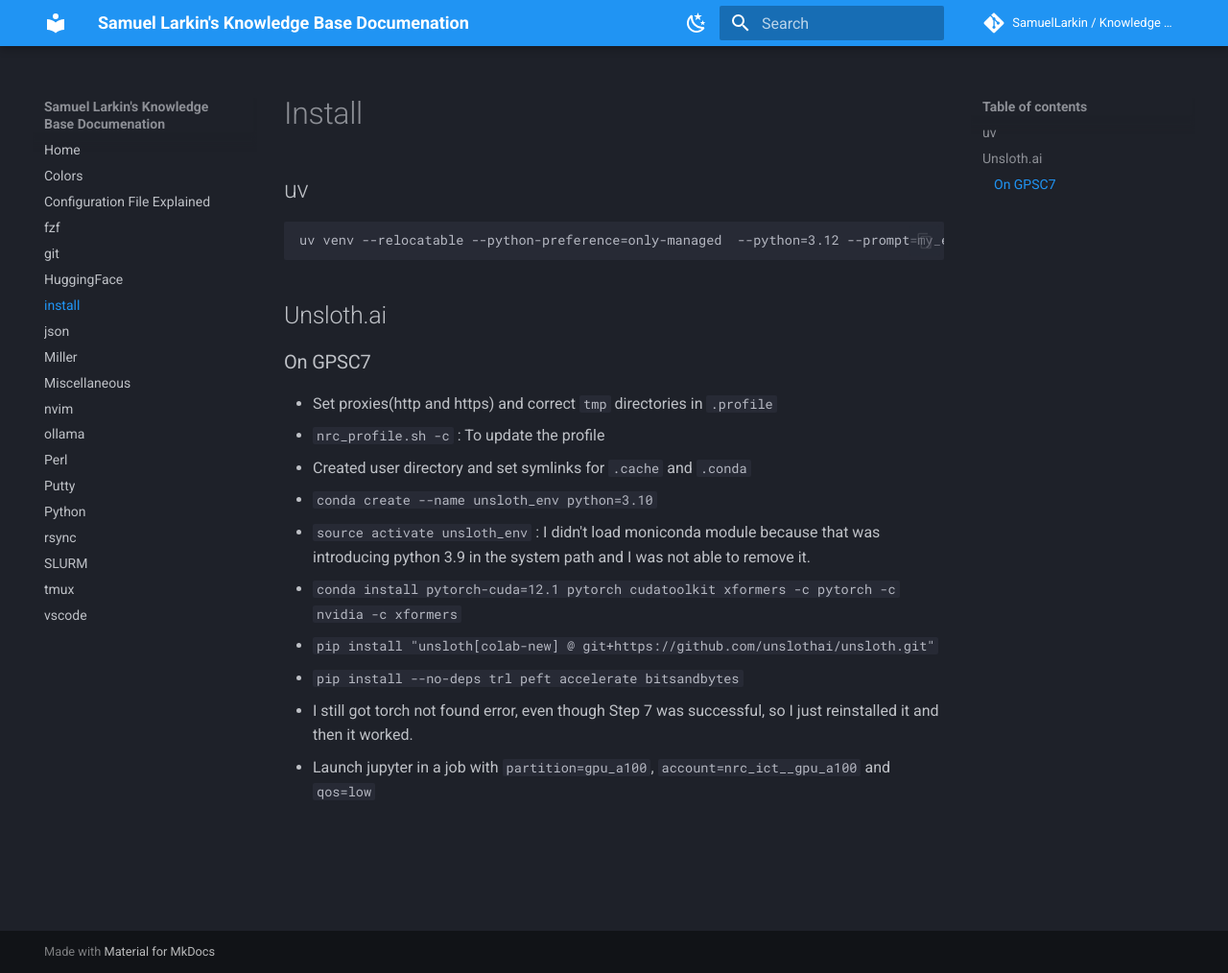
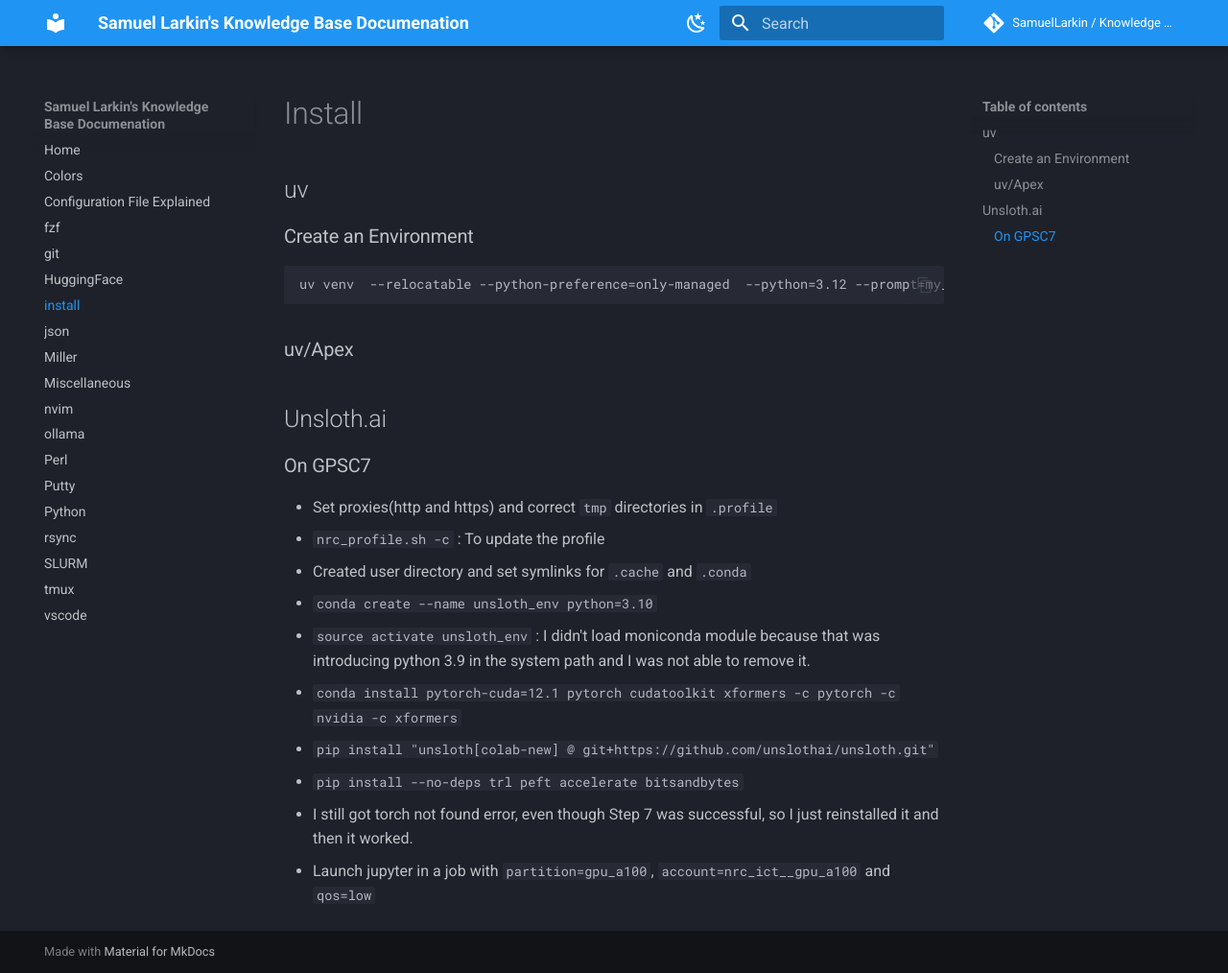
Before and after one commit to SamuelLarkin/kb, an MkDocs documentation site: the page built from docs/install.md, in a window 1280 px wide and 1014 px high. Shown: the whole window at 96% size. Built offline with MkDocs 1.6.1 and Material for MkDocs 9.7.7, drawn with Linux system fonts in a browser that asks for light colours; comment, search, counter and statistics services are not loaded; the version menu is left out.

Commit message:
docs(install): create a `uv` venv

````diff
--- a/docs/install.md
+++ b/docs/install.md
@@ -2,9 +2,13 @@
 
 ## uv
 
+### Create an Environment
+
 ```sh
-uv venv --relocatable --python-preference=only-managed  --python=3.12 --prompt=my_env venv
+uv venv  --relocatable --python-preference=only-managed  --python=3.12 --prompt=my_env venv
 ```
+
+### uv/Apex
 
 ## Unsloth.ai
 
````
